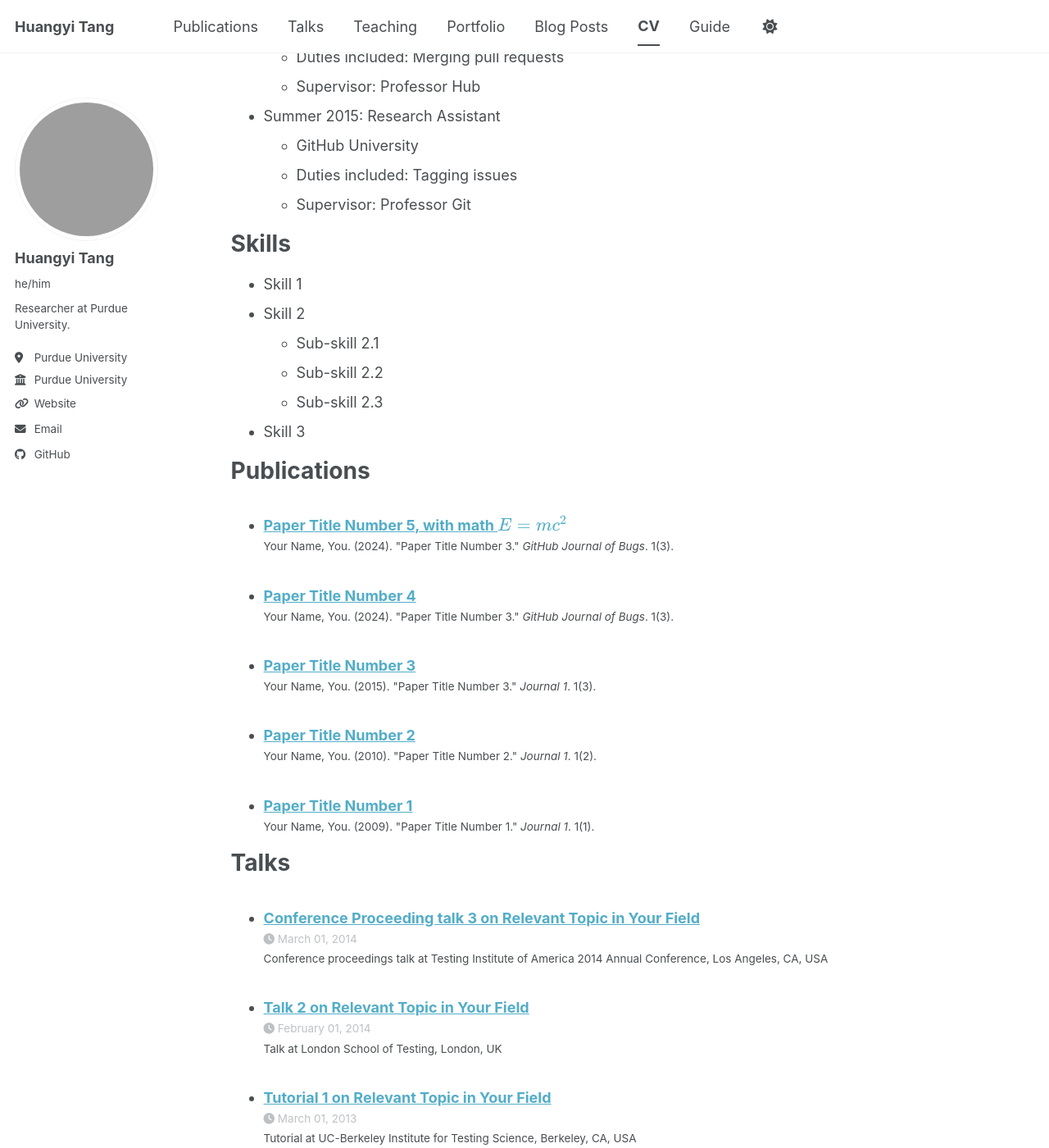
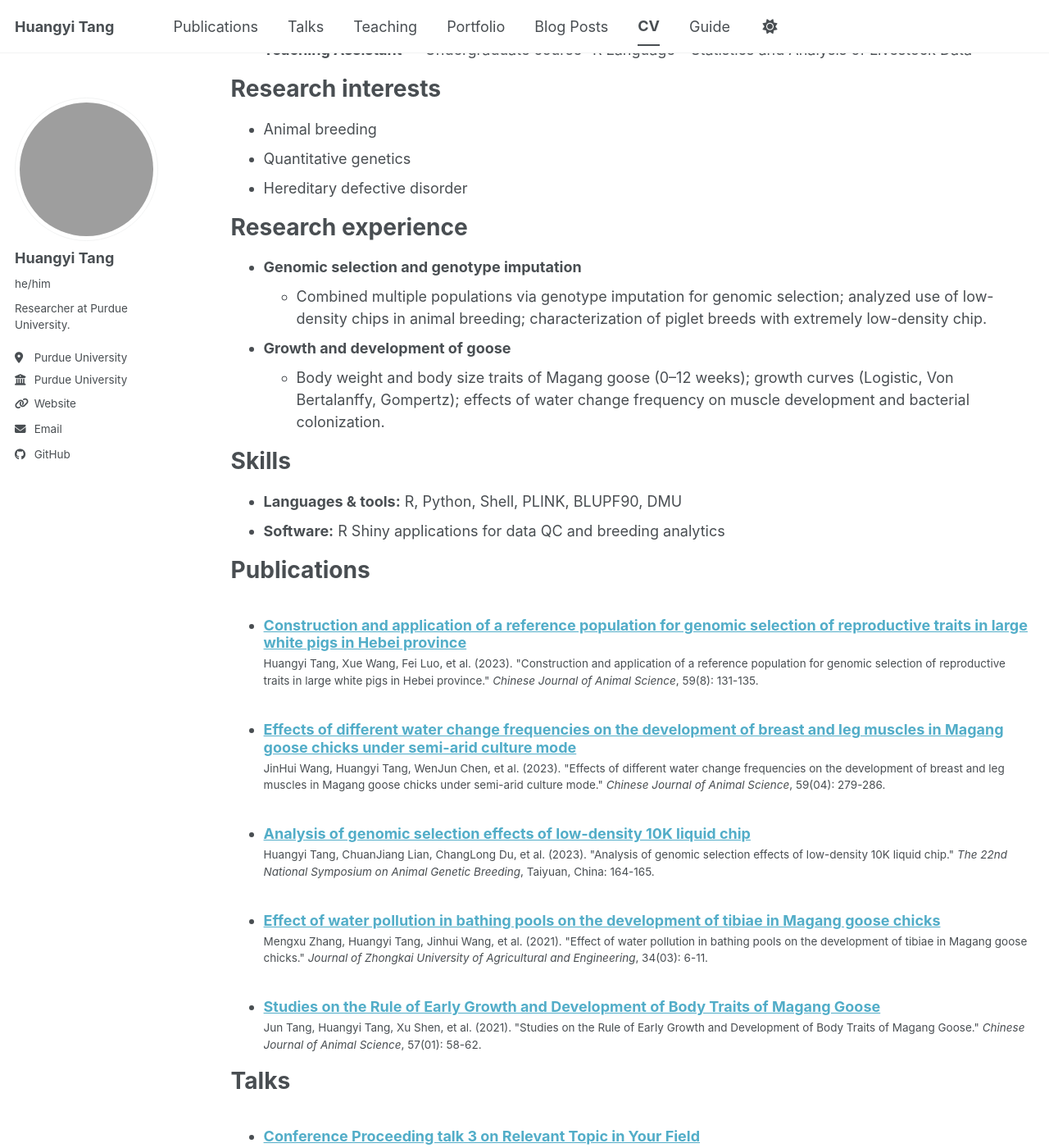
Before and after one commit to Thymine2001/Thymine2001.github.io, a Jekyll site: the page built from _pages/cv.md, in a window 1280 px wide and 1400 px high, scrolled down 524 px. Shown: the whole window at 82% size. Built offline with Jekyll 4.4.1, drawn with Linux system fonts in a browser that asks for light colours; a script bundle is joined from its source files by our own code; library files that are not in the unit come from our copies; some of the changed text lies outside the part shown; grey boxes are pictures that could not be loaded.

Commit message:
general update

```diff
--- a/_data/cv.json
+++ b/_data/cv.json
@@ -1,10 +1,10 @@
 {
   "basics": {
     "name": "Huangyi Tang",
-    "email": "",
+    "email": "tanghuangyi486@gmail.com",
     "phone": "",
     "website": "https://thymine2001.github.io",
-    "summary": "Researcher at Purdue University. Building tools for data QC and breeding analytics (R/Shiny). Open-source projects: easybreedeR, dataprevieweR, pedivieweR, easyblup.",
+    "summary": "Researcher at Purdue University. Building tools for data QC and breeding analytics (R/Shiny). Open-source: easybreedeR, dataprevieweR, pedivieweR, easyblup.",
     "location": {
       "address": "",
       "postalCode": "",
@@ -20,105 +20,108 @@
       }
     ]
   },
-  "work": [],
+  "work": [
+    {
+      "company": "Purdue University",
+      "position": "Researcher",
+      "startDate": "",
+      "endDate": "",
+      "summary": "Building tools for data QC and breeding analytics (R/Shiny). Open-source projects: easybreedeR, dataprevieweR, pedivieweR, easyblup."
+    },
+    {
+      "company": "",
+      "position": "Teaching Assistant",
+      "startDate": "",
+      "endDate": "",
+      "summary": "Undergraduate course \"R Language – Statistics and Analysis of Livestock Data\""
+    }
+  ],
   "education": [
     {
       "institution": "Purdue University",
-      "area": "",
+      "area": "Animal breeding / quantitative genetics",
       "studyType": "",
       "startDate": "",
       "endDate": "",
       "gpa": null,
       "courses": []
+    },
+    {
+      "institution": "China Agricultural University",
+      "area": "Animal Husbandry and Agriculture",
+      "studyType": "M.S.",
+      "startDate": "2022-09",
+      "endDate": "2024-06",
+      "gpa": null,
+      "courses": []
+    },
+    {
+      "institution": "Zhongkai University of Agriculture and Engineering",
+      "area": "Animal Science",
+      "studyType": "B.S.",
+      "startDate": "2018-09",
+      "endDate": "2022-06",
+      "gpa": null,
+      "courses": []
     }
   ],
-  "skills": [],
+  "skills": [
+    {
+      "name": "Languages & tools",
+      "level": "",
+      "keywords": ["R", "Linux", "PLINK", "DMU"]
+    },
+    {
+      "name": "Software",
+      "level": "",
+      "keywords": ["R Shiny", "data QC", "breeding analytics"]
+    }
+  ],
   "languages": [],
-  "interests": [],
+  "interests": [
+    {"name": "Animal breeding"},
+    {"name": "Quantitative genetics"},
+    {"name": "Hereditary defective disorder"}
+  ],
   "references": [],
   "publications": [
     {
-      "name": "Paper Title Number 1",
-      "publisher": "Journal 1",
-      "releaseDate": "2009-10-01",
-      "website": "https://academicpages.github.io/files/paper1.pdf",
-      "summary": "This paper is about the number 1. The number 2 is left for future work."
+      "name": "Construction and application of a reference population for genomic selection of reproductive traits in large white pigs in Hebei province",
+      "publisher": "Chinese Journal of Animal Science",
+      "releaseDate": "2023-08-01",
+      "website": "",
+      "summary": "Huangyi Tang, Xue Wang, Fei Luo, et al. Chinese Journal of Animal Science, 2023, 59(8): 131-135."
     },
     {
-      "name": "Paper Title Number 2",
-      "publisher": "Journal 1",
-      "releaseDate": "2010-10-01",
-      "website": "https://academicpages.github.io/files/paper2.pdf",
-      "summary": "This paper is about the number 2. The number 3 is left for future work."
+      "name": "Analysis of genomic selection effects of low-density 10K liquid chip",
+      "publisher": "The 22nd National Symposium on Animal Genetic Breeding",
+      "releaseDate": "2023-01-01",
+      "website": "",
+      "summary": "Huangyi Tang, ChuanJiang Lian, ChangLong Du, et al. Taiyuan, China, 2023: 164-165."
     },
     {
-      "name": "Paper Title Number 3",
-      "publisher": "Journal 1",
-      "releaseDate": "2015-10-01",
-      "website": "https://academicpages.github.io/files/paper3.pdf",
-      "summary": "This paper is about the number 3. The number 4 is left for future work."
+      "name": "Effects of different water change frequencies on the development of breast and leg muscles in Magang goose chicks under semi-arid culture mode",
+      "publisher": "Chinese Journal of Animal Science",
+      "releaseDate": "2023-04-01",
+      "website": "",
+      "summary": "JinHui Wang, Huangyi Tang, WenJun Chen, et al. Chinese Journal of Animal Science, 2023, 59(04): 279-286."
     },
     {
-      "name": "Paper Title Number 4",
-      "publisher": "GitHub Journal of Bugs",
-      "releaseDate": "2024-02-17",
-      "website": "https://academicpages.github.io/files/paper3.pdf",
-      "summary": "This paper is about fixing template issue #693."
+      "name": "Studies on the Rule of Early Growth and Development of Body Traits of Magang Goose",
+      "publisher": "Chinese Journal of Animal Science",
+      "releaseDate": "2021-01-01",
+      "website": "",
+      "summary": "Jun Tang, Huangyi Tang, Xu Shen, et al. Chinese Journal of Animal Science, 2021, 57(01): 58-62."
+    },
+    {
+      "name": "Effect of water pollution in bathing pools on the development of tibiae in Magang goose chicks",
+      "publisher": "Journal of Zhongkai University of Agricultural and Engineering",
+      "releaseDate": "2021-03-01",
+      "website": "",
+      "summary": "Mengxu Zhang, Huangyi Tang, Jinhui Wang, et al. 2021, 34(03): 6-11."
     }
   ],
-  "presentations": [
-    {
-      "name": "Talk 1 on Relevant Topic in Your Field",
-      "event": "UC San Francisco, Department of Testing",
-      "date": "2012-03-01",
-      "location": "San Francisco, CA, USA",
-      "description": ""
-    },
-    {
-      "name": "Tutorial 1 on Relevant Topic in Your Field",
-      "event": "UC-Berkeley Institute for Testing Science",
-      "date": "2013-03-01",
-      "location": "Berkeley, CA, USA",
-      "description": ""
-    },
-    {
-      "name": "Talk 2 on Relevant Topic in Your Field",
-      "event": "London School of Testing",
-      "date": "2014-02-01",
-      "location": "London, UK",
-      "description": ""
-    },
-    {
-      "name": "Conference Proceeding talk 3 on Relevant Topic in Your Field",
-      "event": "Testing Institute of America 2014 Annual Conference",
-      "date": "2014-03-01",
-      "location": "Los Angeles, CA, USA",
-      "description": ""
-    }
-  ],
-  "teaching": [
-    {
-      "course": "Teaching experience 1",
-      "institution": "University 1, Department",
-      "date": "2014-01-01",
-      "role": "Undergraduate course",
-      "description": ""
-    },
-    {
-      "course": "Teaching experience 2",
-      "institution": "University 1, Department",
-      "date": "2015-01-01",
-      "role": "Workshop",
-      "description": ""
-    }
-  ],
-  "portfolio": [
-    {
-      "name": "Portfolio item number 1",
-      "category": "portfolio",
-      "date": "",
-      "url": "",
-      "description": "Short description of portfolio item number 1<br/><img src='/images/500x300.png'>"
-    }
-  ]
+  "presentations": [],
+  "teaching": [],
+  "portfolio": []
 }
--- a/_pages/cv.md
+++ b/_pages/cv.md
@@ -11,35 +11,40 @@
 
 Education
 ======
-* Ph.D in Version Control Theory, GitHub University, 2018 (expected)
-* M.S. in Jekyll, GitHub University, 2014
-* B.S. in GitHub, GitHub University, 2012
+* **Purdue University**, West Lafayette, IN (current)
+  * Graduate research in animal breeding / quantitative genetics
+
+* **China Agricultural University**, Beijing, China — M.S. in Animal Husbandry and Agriculture, 2022–2024
+  * Research with Prof. Xiangdong Ding
+
+* **Zhongkai University of Agriculture and Engineering**, Guangzhou, China — B.S. in Animal Science, 2018–2022
+  * Research with Prof. Yunmao Huang and Xumeng Zhang
 
 Work experience
 ======
-* Spring 2024: Academic Pages Collaborator
-  * GitHub University
-  * Duties includes: Updates and improvements to template
-  * Supervisor: The Users
+* **Purdue University** — Researcher (current)
+  * Building tools for data QC and breeding analytics (R/Shiny). Open-source: easybreedeR, dataprevieweR, pedivieweR, easyblup.
 
-* Fall 2015: Research Assistant
-  * GitHub University
-  * Duties included: Merging pull requests
-  * Supervisor: Professor Hub
+* **Teaching Assistant** — Undergraduate course "R Language – Statistics and Analysis of Livestock Data"
 
-* Summer 2015: Research Assistant
-  * GitHub University
-  * Duties included: Tagging issues
-  * Supervisor: Professor Git
+Research interests
+======
+* Animal breeding
+* Quantitative genetics
+* Hereditary defective disorder
+
+Research experience
+======
+* **Genomic selection and genotype imputation**
+  * Combined multiple populations via genotype imputation for genomic selection; analyzed use of low-density chips in animal breeding; characterization of piglet breeds with extremely low-density chip.
+
+* **Growth and development of goose**
+  * Body weight and body size traits of Magang goose (0–12 weeks); growth curves (Logistic, Von Bertalanffy, Gompertz); effects of water change frequency on muscle development and bacterial colonization.
 
 Skills
 ======
-* Skill 1
-* Skill 2
-  * Sub-skill 2.1
-  * Sub-skill 2.2
-  * Sub-skill 2.3
-* Skill 3
+* **Languages & tools:** R, Python, Shell, PLINK, BLUPF90, DMU
+* **Software:** R Shiny applications for data QC and breeding analytics
 
 Publications
 ======
@@ -59,6 +64,10 @@
     {% include archive-single-cv.html %}
   {% endfor %}</ul>
 
-Service and leadership
+Honors and awards
 ======
-* Currently signed in to 43 different slack teams
+* Master’s First-class Academic Scholarship (2022–2023)
+* Corporate Scholarship, Dabei-Nong Science & Technology Group (2023)
+* Silver Prize, 8th China International College Students' "Internet+" Innovation and Entrepreneurship Competition (2023)
+* Undergraduate Outstanding Thesis (2022)
+* Undergraduate Second-Class Academic Scholarship (2021–2022)
--- a/_publications/2009-10-01-paper-title-number-1.md
+++ /dev/null
@@ -1,14 +0,0 @@
----
-title: "Paper Title Number 1"
-collection: publications
-category: manuscripts
-permalink: /publication/2009-10-01-paper-title-number-1
-excerpt: 'This paper is about the number 1. The number 2 is left for future work.'
-date: 2009-10-01
-venue: 'Journal 1'
-slidesurl: 'https://academicpages.github.io/files/slides1.pdf'
-paperurl: 'https://academicpages.github.io/files/paper1.pdf'
-bibtexurl: 'https://academicpages.github.io/files/bibtex1.bib'
-citation: 'Your Name, You. (2009). &quot;Paper Title Number 1.&quot; <i>Journal 1</i>. 1(1).'
----
-The contents above will be part of a list of publications, if the user clicks the link for the publication than the contents of section will be rendered as a full page, allowing you to provide more information about the paper for the reader. When publications are displayed as a single page, the contents of the above "citation" field will automatically be included below this section in a smaller font.
--- a/_publications/2010-10-01-paper-title-number-2.md
+++ /dev/null
@@ -1,14 +0,0 @@
----
-title: "Paper Title Number 2"
-collection: publications
-category: manuscripts
-permalink: /publication/2010-10-01-paper-title-number-2
-excerpt: 'This paper is about the number 2. The number 3 is left for future work.'
-date: 2010-10-01
-venue: 'Journal 1'
-slidesurl: 'https://academicpages.github.io/files/slides2.pdf'
-paperurl: 'https://academicpages.github.io/files/paper2.pdf'
-citation: 'Your Name, You. (2010). &quot;Paper Title Number 2.&quot; <i>Journal 1</i>. 1(2).'
----
-
-The contents above will be part of a list of publications, if the user clicks the link for the publication than the contents of section will be rendered as a full page, allowing you to provide more information about the paper for the reader. When publications are displayed as a single page, the contents of the above "citation" field will automatically be included below this section in a smaller font.
--- a/_publications/2015-10-01-paper-title-number-3.md
+++ /dev/null
@@ -1,14 +0,0 @@
----
-title: "Paper Title Number 3"
-collection: publications
-category: manuscripts
-permalink: /publication/2015-10-01-paper-title-number-3
-excerpt: 'This paper is about the number 3. The number 4 is left for future work.'
-date: 2015-10-01
-venue: 'Journal 1'
-slidesurl: 'https://academicpages.github.io/files/slides3.pdf'
-paperurl: 'https://academicpages.github.io/files/paper3.pdf'
-citation: 'Your Name, You. (2015). &quot;Paper Title Number 3.&quot; <i>Journal 1</i>. 1(3).'
----
-
-The contents above will be part of a list of publications, if the user clicks the link for the publication than the contents of section will be rendered as a full page, allowing you to provide more information about the paper for the reader. When publications are displayed as a single page, the contents of the above "citation" field will automatically be included below this section in a smaller font.
--- /dev/null
+++ b/_publications/2021-01-01-early-growth-magang-goose.md
@@ -0,0 +1,12 @@
+---
+title: "Studies on the Rule of Early Growth and Development of Body Traits of Magang Goose"
+collection: publications
+category: manuscripts
+permalink: /publication/2021-01-01-early-growth-magang-goose
+excerpt: 'Early growth and development of body traits in Magang goose.'
+date: 2021-01-01
+venue: 'Chinese Journal of Animal Science'
+citation: 'Jun Tang, Huangyi Tang, Xu Shen, et al. (2021). &quot;Studies on the Rule of Early Growth and Development of Body Traits of Magang Goose.&quot; <i>Chinese Journal of Animal Science</i>, 57(01): 58-62.'
+---
+
+Jun Tang, Huangyi Tang, Xu Shen, et al. *Chinese Journal of Animal Science*, 2021, 57(01): 58-62.
--- /dev/null
+++ b/_publications/2021-03-01-water-pollution-tibiae-magang-goose.md
@@ -0,0 +1,12 @@
+---
+title: "Effect of water pollution in bathing pools on the development of tibiae in Magang goose chicks"
+collection: publications
+category: manuscripts
+permalink: /publication/2021-03-01-water-pollution-tibiae-magang-goose
+excerpt: 'Effect of bathing pool water pollution on tibia development in Magang goose chicks.'
+date: 2021-03-01
+venue: 'Journal of Zhongkai University of Agricultural and Engineering'
+citation: 'Mengxu Zhang, Huangyi Tang, Jinhui Wang, et al. (2021). &quot;Effect of water pollution in bathing pools on the development of tibiae in Magang goose chicks.&quot; <i>Journal of Zhongkai University of Agricultural and Engineering</i>, 34(03): 6-11.'
+---
+
+Mengxu Zhang, Huangyi Tang, Jinhui Wang, et al. *Journal of Zhongkai University of Agricultural and Engineering*, 2021, 34(03): 6-11.
--- /dev/null
+++ b/_publications/2023-01-01-genomic-selection-low-density-chip.md
@@ -0,0 +1,12 @@
+---
+title: "Analysis of genomic selection effects of low-density 10K liquid chip"
+collection: publications
+category: conferences
+permalink: /publication/2023-01-01-genomic-selection-low-density-chip
+excerpt: 'Analysis of genomic selection effects using low-density 10K liquid chip.'
+date: 2023-01-01
+venue: 'The 22nd National Symposium on Animal Genetic Breeding'
+citation: 'Huangyi Tang, ChuanJiang Lian, ChangLong Du, et al. (2023). &quot;Analysis of genomic selection effects of low-density 10K liquid chip.&quot; <i>The 22nd National Symposium on Animal Genetic Breeding</i>, Taiyuan, China: 164-165.'
+---
+
+Huangyi Tang, ChuanJiang Lian, ChangLong Du, et al. *The 22nd National Symposium on Animal Genetic Breeding*, Taiyuan, China, 2023: 164-165.
--- /dev/null
+++ b/_publications/2023-04-01-water-change-frequency-magang-goose.md
@@ -0,0 +1,12 @@
+---
+title: "Effects of different water change frequencies on the development of breast and leg muscles in Magang goose chicks under semi-arid culture mode"
+collection: publications
+category: manuscripts
+permalink: /publication/2023-04-01-water-change-frequency-magang-goose
+excerpt: 'Effects of water change frequency on breast and leg muscle development in Magang goose chicks.'
+date: 2023-04-01
+venue: 'Chinese Journal of Animal Science'
+citation: 'JinHui Wang, Huangyi Tang, WenJun Chen, et al. (2023). &quot;Effects of different water change frequencies on the development of breast and leg muscles in Magang goose chicks under semi-arid culture mode.&quot; <i>Chinese Journal of Animal Science</i>, 59(04): 279-286.'
+---
+
+JinHui Wang, Huangyi Tang, WenJun Chen, et al. *Chinese Journal of Animal Science*, 2023, 59(04): 279-286.
--- /dev/null
+++ b/_publications/2023-08-01-reference-population-genomic-selection-pigs.md
@@ -0,0 +1,12 @@
+---
+title: "Construction and application of a reference population for genomic selection of reproductive traits in large white pigs in Hebei province"
+collection: publications
+category: manuscripts
+permalink: /publication/2023-08-01-reference-population-genomic-selection-pigs
+excerpt: 'Reference population construction and application for genomic selection of reproductive traits in large white pigs.'
+date: 2023-08-01
+venue: 'Chinese Journal of Animal Science'
+citation: 'Huangyi Tang, Xue Wang, Fei Luo, et al. (2023). &quot;Construction and application of a reference population for genomic selection of reproductive traits in large white pigs in Hebei province.&quot; <i>Chinese Journal of Animal Science</i>, 59(8): 131-135.'
+---
+
+Huangyi Tang, Xue Wang, Fei Luo, et al. *Chinese Journal of Animal Science*, 2023, 59(8): 131-135.
--- a/_publications/2025-06-08-paper-title-number-5.md
+++ /dev/null
@@ -1,13 +0,0 @@
----
-title: "Paper Title Number 5, with math $$E=mc^2$$"
-collection: publications
-category: conferences
-permalink: /publication/2024-02-17-paper-title-number-4
-excerpt: 'This paper is about a famous math equation, $$E=mc^2$$'
-date: 2024-02-17
-venue: 'GitHub Journal of Bugs'
-paperurl: 'https://academicpages.github.io/files/paper3.pdf'
-citation: 'Your Name, You. (2024). &quot;Paper Title Number 3.&quot; <i>GitHub Journal of Bugs</i>. 1(3).'
----
-
-Using [MathJax](https://www.mathjax.org/) in the description is supported - $$E=mc^2$$ - however, the use must be mindful that the default delimiters are `$$...$$` and `\\[...\\]` which differs from the `$...$` that is typically expected.
--- a/_teaching/2014-spring-teaching-1.md
+++ /dev/null
@@ -1,20 +0,0 @@
----
-title: "Teaching experience 1"
-collection: teaching
-type: "Undergraduate course"
-permalink: /teaching/2014-spring-teaching-1
-venue: "University 1, Department"
-date: 2014-01-01
-location: "City, Country"
----
-
-This is a description of a teaching experience. You can use markdown like any other post.
-
-Heading 1
-======
-
-Heading 2
-======
-
-Heading 3
-======
--- a/_teaching/2015-spring-teaching-2.md
+++ /dev/null
@@ -1,20 +0,0 @@
----
-title: "Teaching experience 2"
-collection: teaching
-type: "Workshop"
-permalink: /teaching/2015-spring-teaching-1
-venue: "University 1, Department"
-date: 2015-01-01
-location: "City, Country"
----
-
-This is a description of a teaching experience. You can use markdown like any other post.
-
-Heading 1
-======
-
-Heading 2
-======
-
-Heading 3
-======
--- /dev/null
+++ b/_teaching/2023-r-language-livestock-data.md
@@ -0,0 +1,11 @@
+---
+title: "R Language – Statistics and Analysis of Livestock Data"
+collection: teaching
+type: "Undergraduate course"
+permalink: /teaching/2023-r-language-livestock-data
+venue: ""
+date: 2023-01-01
+location: ""
+---
+
+Teaching Assistant for the undergraduate course on R for statistics and analysis of livestock data.
```
Also changed, not shown: _pages/about.md (+0 -2 lines), _publications/2024-02-17-paper-title-number-4.md (deleted, +0 -13 lines).
